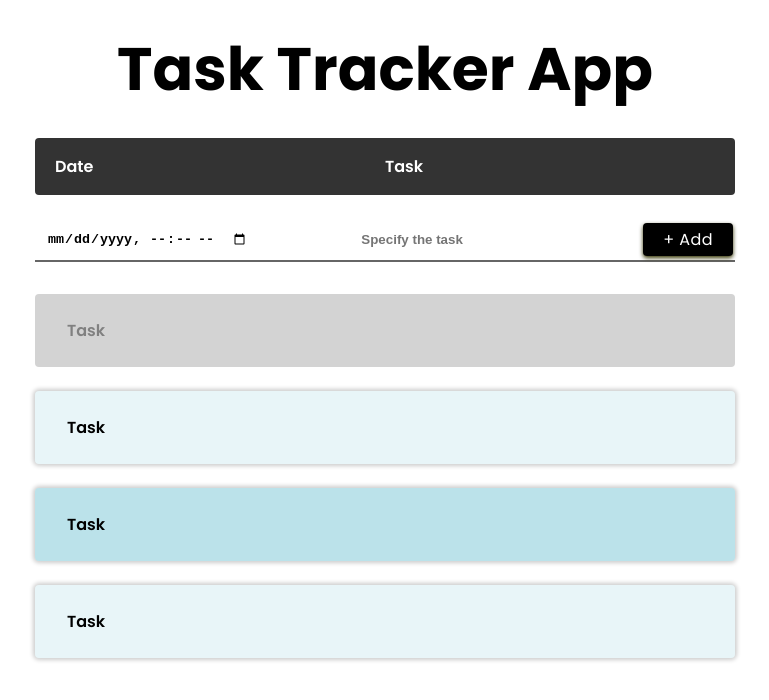
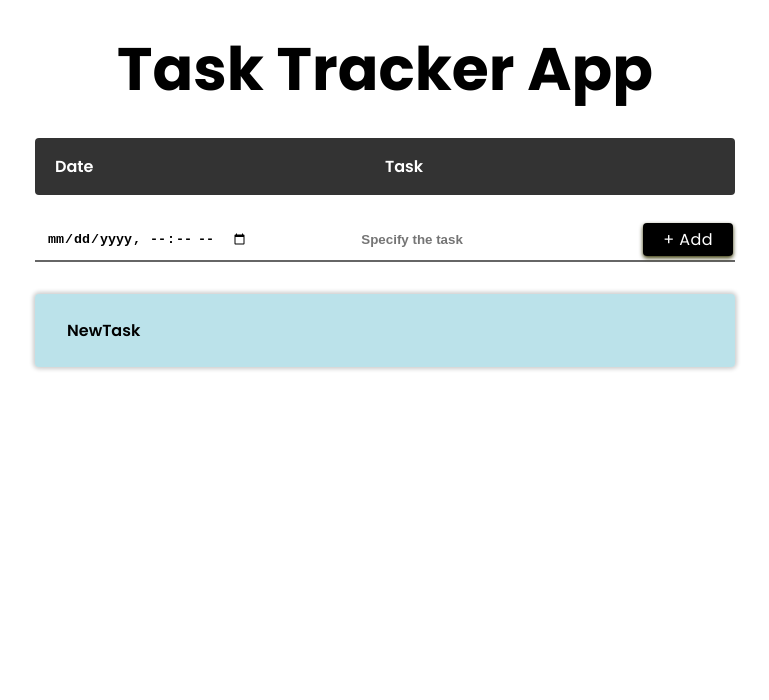
Before and after one commit to spectr-e/react-projects, a React (Vite) app: page / in a window 1280 px wide. Shown: the top 700 px of the page, without its empty margins (255-1024 px from the left). Built offline with nearby package versions, Linux system fonts and the light colour scheme.

Commit message:
refactor(NewTask): Initialize the codebase for new task component

```diff
--- /dev/null
+++ b/src/Projects/21-task-tracker-app/NewTask.jsx
@@ -0,0 +1,7 @@
+import { NewTaskStyle } from './TableStyle'
+
+const NewTask = () => {
+  return <NewTaskStyle>NewTask</NewTaskStyle>
+}
+
+export default NewTask
--- a/src/Projects/21-task-tracker-app/TaskTrackerApp.jsx
+++ b/src/Projects/21-task-tracker-app/TaskTrackerApp.jsx
@@ -1,6 +1,7 @@
 import { useState } from 'react'
 import { Tasks, Title } from '../../components'
 import { TableStyle } from './TableStyle'
+import NewTask from './NewTask'
 
 const TaskTrackerApp = () => {
   const [newTask, setNewTask] = useState({
@@ -33,10 +34,7 @@ const TaskTrackerApp = () => {
         <Tasks date={newTask.date} setData={handleChange} type={newTask.type} />
 
         <ul className='table-row'>
-          <li className='completed'>Task</li>
-          <li>Task</li>
-          <li>Task</li>
-          <li>Task</li>
+          <NewTask />
         </ul>
       </TableStyle>
     </div>
```
